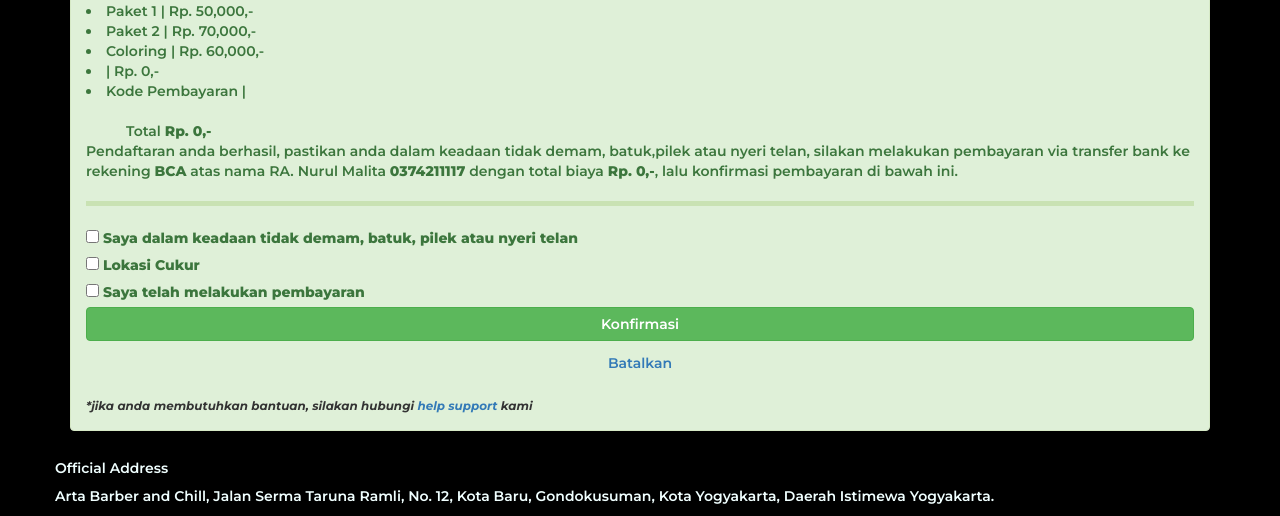
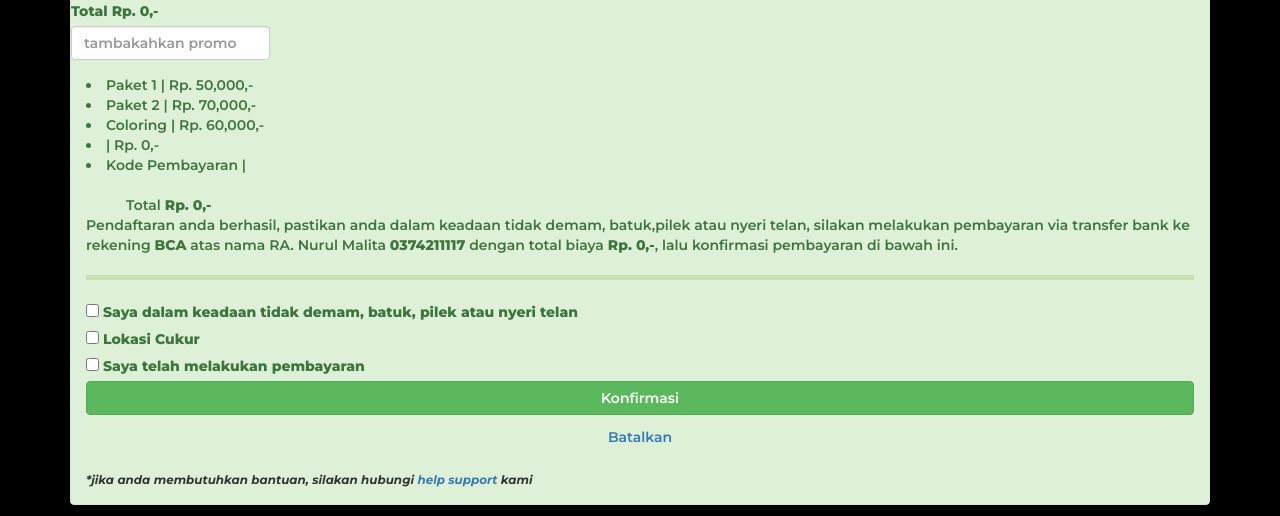
Before and after one commit to naufalQhome/online-order-barber, a CodeIgniter app: page /mbarber/sale/konfirmasi in a window 1280 px wide. Shown: the part 137-653 px from the top of the page. Run offline with CodeIgniter, Linux system fonts and the light colour scheme; data comes from the database, SQL or seed files in the repository; data that the repository does not hold is empty; some libraries are stand-ins or nearby versions.

Commit message:
view input diskon

```diff
--- a/application/views/sale/konfirmasi.php
+++ b/application/views/sale/konfirmasi.php
@@ -6,11 +6,19 @@
         <h4 class="alert-heading">Berhasil!</h4>
         <p>
             <?= $order['nama_order'] ?>, <?= $order['ponsel_order'] ?>, di kecamatan <?= $kecamatan['nama_kec'] ?>, cukur pada <?= $tanggal ?>, jam <?= $jam['nama_waktu'] ?>.
+
+            <form class="col">
+                <div class="form-group form-inline row">
+                    <label for="inputPassword" class="col-form-label mr-sm-2">Total <b> Rp. <?= number_format($order['total_order']) ?>,- </b></label>
+                    <div class="">
+                        <input type="text" class="form-control form-control-sm" id="kodePromo" placeholder="tambakahkan promo">
+                    </div>
+                </div>
+            </form>
             <?php foreach ($paket as $row) : ?>
                 <li><?= $row['nama_paket'] ?> | Rp. <?= number_format($row['harga_paket']) ?>,-</li>
             <?php endforeach ?>
             <li><?= $kecamatan['nama_kec'] ?> | Rp. <?= number_format($kecamatan['harga_kec']) ?>,-</li>
-
             <li>Kode Pembayaran | <?= $order['kode_order'] ?></li><br>
             <ul>Total <b> Rp. <?= number_format($order['total_order']) ?>,-</b></ul>
             Pendaftaran anda berhasil, pastikan anda dalam keadaan tidak demam, batuk,pilek atau nyeri telan, silakan melakukan pembayaran via transfer bank ke rekening <b>BCA</b> atas nama RA. Nurul Malita <b>0374211117</b> dengan total biaya<b> Rp. <?= number_format($order['total_order']) ?>,-</b>, lalu konfirmasi pembayaran di bawah ini.
```
